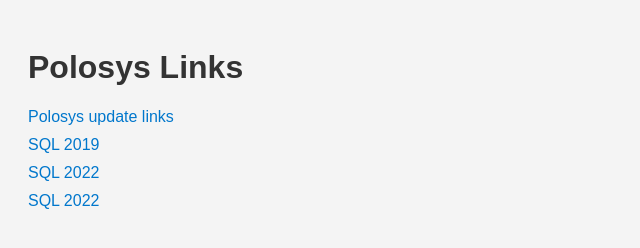
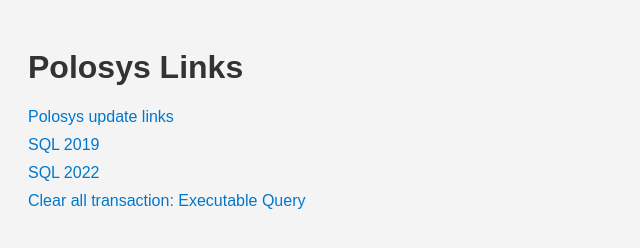
Before and after one commit to Munfilih/polosys, a plain HTML site: page index.html in a window 1280 px wide. Shown: the whole page, without its empty margins (0-640 px from the left). Drawn offline with Linux system fonts and the light colour scheme.

Commit message:
Update index.html

```diff
--- a/index.html
+++ b/index.html
@@ -34,7 +34,7 @@
     <li><a href="https://www.polosys.com/PolosysPages/UpdateLinks.aspx" target="_blank">Polosys update links</a></li>
     <li><a href="https://drive.google.com/file/d/1Uh18JEKtuuhgLzRH9McH-Rlxui5mx6De/view?usp=drive_link" target="_blank">SQL 2019</a></li>
     <li><a href="https://drive.google.com/file/d/1yjwacwJrjoF_qL_pEn0oSgGdyrBIp_LN/view?usp=drivesdk" target="_blank">SQL 2022</a></li>
-    <li><a href="https://drive.google.com/file/d/1yjwacwJrjoF_qL_pEn0oSgGdyrBIp_LN/view?usp=drivesdk" target="_blank">SQL 2022</a></li>
+    <li><a href="https://github.com/Munfilih/polosys/blob/main/Cleartransactions.txt" target="_blank">Clear all transaction: Executable Query</a></li>
   </ul>
 </body>
 </html>
```
